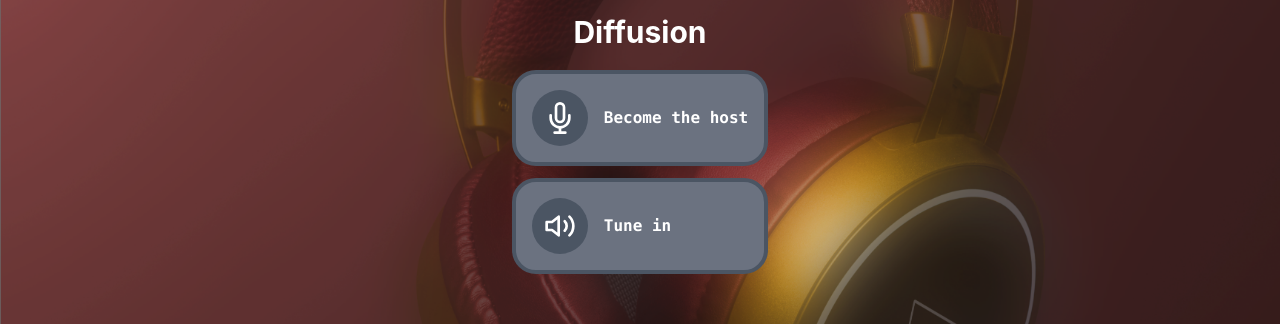
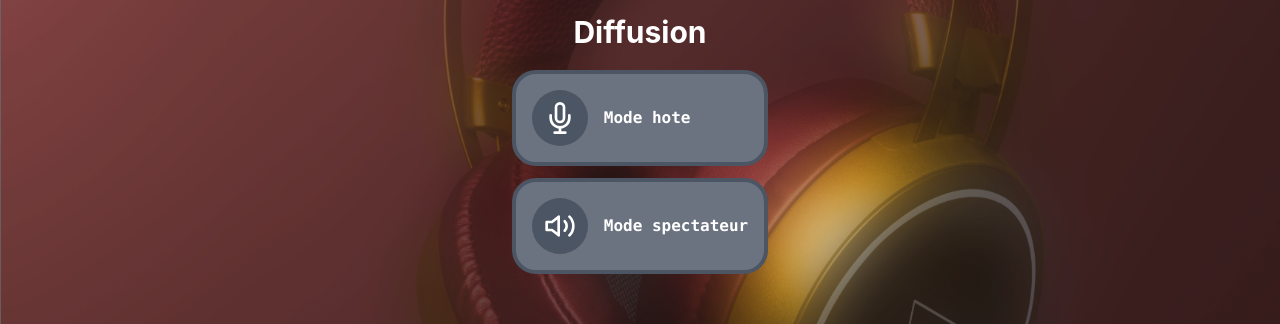
Before and after one commit to davyemane/WebRadio, a React (Vite) app: page / in a window 1280 px wide. Shown: the part 256-580 px from the top of the page. Built offline with nearby package versions, Linux system fonts and the light colour scheme.

Commit message:
Update App.jsx

```diff
--- a/src/App.jsx
+++ b/src/App.jsx
@@ -16,7 +16,7 @@ function App() {
                         <div className={iconClassName}>
                             <Mic size={32} />
                         </div>
-                        Become the host
+                        Mode hote
                     </button>
                 </Link>
                 <Link to="/listen" className="w-full">
@@ -24,7 +24,7 @@ function App() {
                         <div className={iconClassName}>
                             <Volume2 size={32} />
                         </div>
-                        Tune in
+                        Mode spectateur
                     </button>
                 </Link>
             </div>
```
